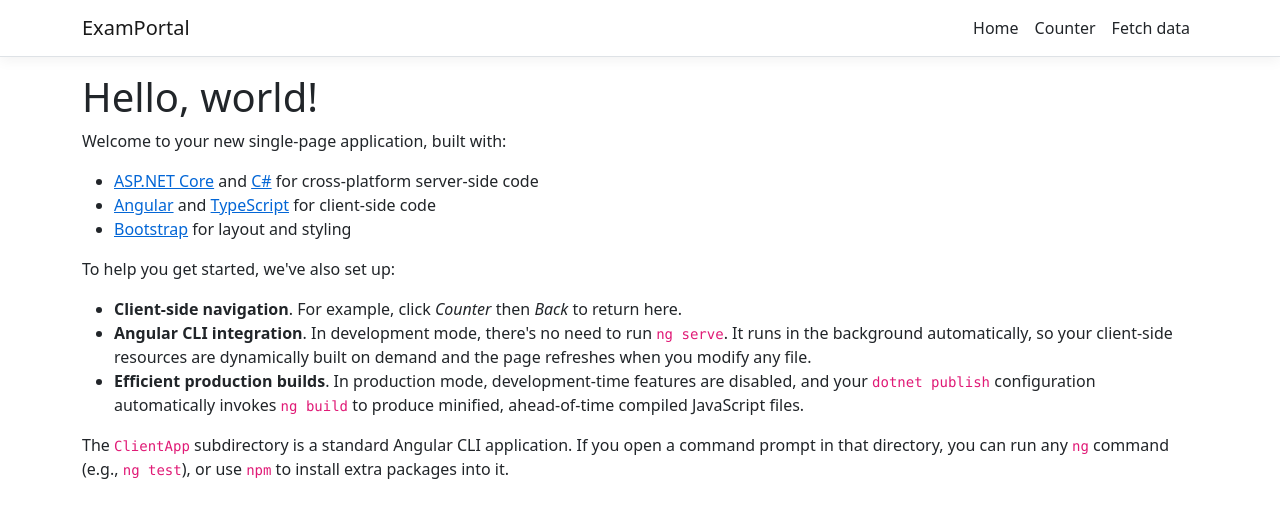
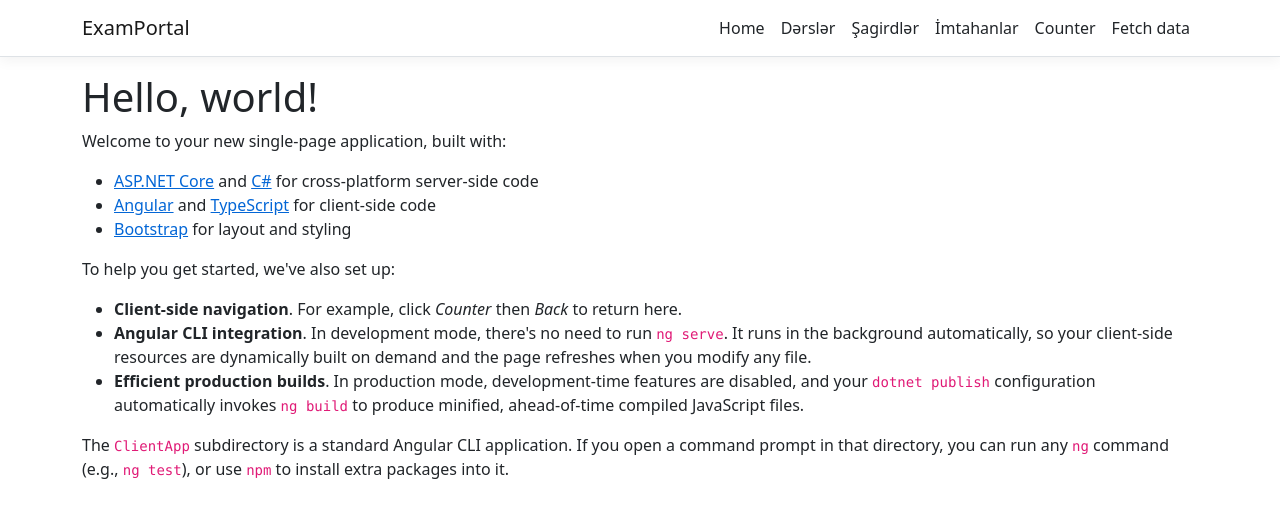
Before and after one commit to nailakarimova/ExamPortalApplication, an Angular app in the folder ExamPortal/ClientApp/: page / in a window 1280 px wide. Shown: the top 518 px of the page. Built offline with nearby package versions, Linux system fonts and the light colour scheme.

Commit message:
nav-menu set. paths added

```diff
--- a/ExamPortal/ClientApp/proxy.conf.js
+++ b/ExamPortal/ClientApp/proxy.conf.js
@@ -8,8 +8,8 @@
     context: [
       "/weatherforecast",
       "/subject",
-      "/student",
-      "/exam",
+      //"/student",
+      //"/exam",
    ],
     target: target,
     secure: false,
--- a/ExamPortal/ClientApp/src/app/nav-menu/nav-menu.component.html
+++ b/ExamPortal/ClientApp/src/app/nav-menu/nav-menu.component.html
@@ -1,41 +1,38 @@
 <header>
-  <nav
-    class="navbar navbar-expand-sm navbar-toggleable-sm navbar-light bg-white border-bottom box-shadow mb-3"
-  >
+  <nav class="navbar navbar-expand-sm navbar-toggleable-sm navbar-light bg-white border-bottom box-shadow mb-3">
     <div class="container">
       <a class="navbar-brand" [routerLink]="['/']">ExamPortal</a>
-      <button
-        class="navbar-toggler"
+      <button class="navbar-toggler"
               type="button"
               data-toggle="collapse"
               data-target=".navbar-collapse"
               aria-label="Toggle navigation"
               [attr.aria-expanded]="isExpanded"
-        (click)="toggle()"
-      >
+              (click)="toggle()">
         <span class="navbar-toggler-icon"></span>
       </button>
-      <div
-        class="navbar-collapse collapse d-sm-inline-flex justify-content-end"
-        [ngClass]="{ show: isExpanded }"
-      >
+      <div class="navbar-collapse collapse d-sm-inline-flex justify-content-end"
+           [ngClass]="{ show: isExpanded }">
         <ul class="navbar-nav flex-grow">
-          <li
-            class="nav-item"
+          <li class="nav-item"
               [routerLinkActive]="['link-active']"
-            [routerLinkActiveOptions]="{ exact: true }"
-          >
+              [routerLinkActiveOptions]="{ exact: true }">
             <a class="nav-link text-dark" [routerLink]="['/']">Home</a>
           </li>
           <li class="nav-item" [routerLinkActive]="['link-active']">
-            <a class="nav-link text-dark" [routerLink]="['/counter']"
-              >Counter</a
-            >
+            <a class="nav-link text-dark" [routerLink]="['/subject']">Dərslər</a>
           </li>
           <li class="nav-item" [routerLinkActive]="['link-active']">
-            <a class="nav-link text-dark" [routerLink]="['/fetch-data']"
-              >Fetch data</a
-            >
+            <a class="nav-link text-dark" [routerLink]="['/student']">Şagirdlər</a>
+          </li>
+          <li class="nav-item" [routerLinkActive]="['link-active']">
+            <a class="nav-link text-dark" [routerLink]="['/exam']">İmtahanlar</a>
+          </li>
+          <li class="nav-item" [routerLinkActive]="['link-active']">
+            <a class="nav-link text-dark" [routerLink]="['/counter']">Counter</a>
+          </li>
+          <li class="nav-item" [routerLinkActive]="['link-active']">
+            <a class="nav-link text-dark" [routerLink]="['/fetch-data']">Fetch data</a>
           </li>
         </ul>
       </div>
```
Lines whose indentation alone changed are shown as unchanged.
